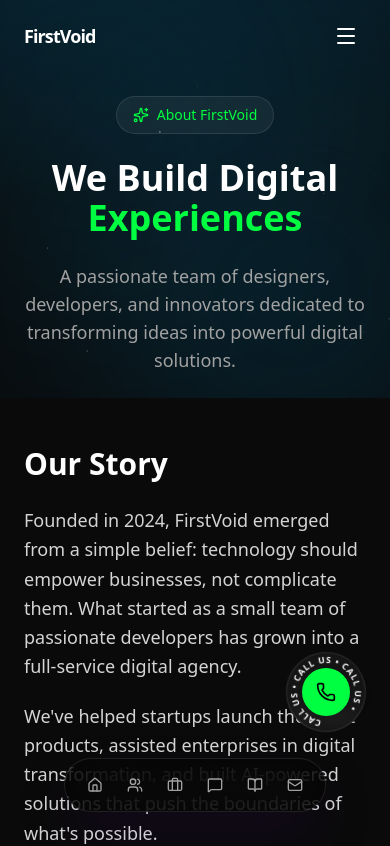
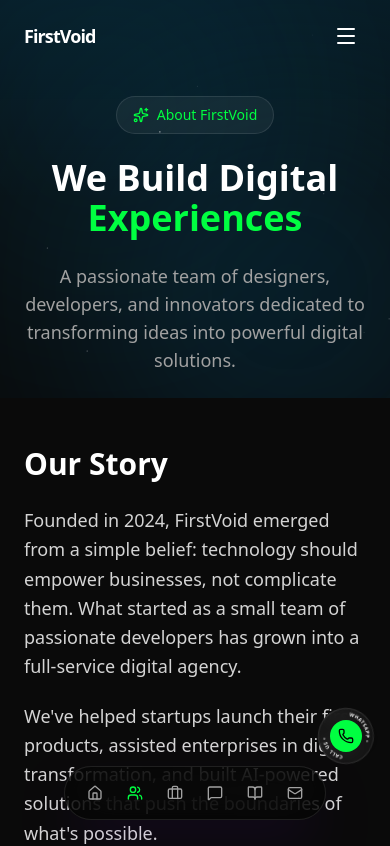
Before and after one commit to chetankush/Matrixo, a Next.js app: page /about in a window 390 px wide. Shown: the top 846 px of the page. Built offline with nearby package versions, Linux system fonts and the light colour scheme.

Commit message:
updated ui

```diff
--- a/components/ui/ContactButtons.tsx
+++ b/components/ui/ContactButtons.tsx
@@ -10,7 +10,7 @@
   const whatsappNumber = "917987401227";
 
   return (
-    <div className="fixed bottom-28 right-6 z-50 flex flex-col items-end gap-3 md:bottom-12">
+    <div className="fixed bottom-20 right-4 z-50 flex flex-col items-end gap-2 md:bottom-12 md:right-6">
       <AnimatePresence>
         {isOpen && (
           <>
@@ -21,11 +21,11 @@
               animate={{ opacity: 1, scale: 1, y: 0 }}
               exit={{ opacity: 0, scale: 0.5, y: 20 }}
               transition={{ duration: 0.2, delay: 0.1 }}
-              className="flex items-center gap-3 px-4 py-3 bg-neutral-900 border border-white/10 rounded-full shadow-lg hover:bg-neutral-800 transition-colors group"
+              className="flex items-center gap-2 px-3 py-2 bg-neutral-900 border border-white/10 rounded-full shadow-lg hover:bg-neutral-800 transition-colors group md:gap-3 md:px-4 md:py-3"
             >
               <span className="text-white text-sm font-medium hidden sm:block">Call Us</span>
-              <div className="w-10 h-10 bg-sky-500 rounded-full flex items-center justify-center group-hover:bg-sky-400 transition-colors">
-                <Phone className="w-5 h-5 text-white" />
+              <div className="w-8 h-8 bg-sky-500 rounded-full flex items-center justify-center group-hover:bg-sky-400 transition-colors md:w-10 md:h-10">
+                <Phone className="w-4 h-4 text-white md:w-5 md:h-5" />
               </div>
             </motion.a>
 
@@ -38,11 +38,11 @@
               animate={{ opacity: 1, scale: 1, y: 0 }}
               exit={{ opacity: 0, scale: 0.5, y: 20 }}
               transition={{ duration: 0.2 }}
-              className="flex items-center gap-3 px-4 py-3 bg-neutral-900 border border-white/10 rounded-full shadow-lg hover:bg-neutral-800 transition-colors group"
+              className="flex items-center gap-2 px-3 py-2 bg-neutral-900 border border-white/10 rounded-full shadow-lg hover:bg-neutral-800 transition-colors group md:gap-3 md:px-4 md:py-3"
             >
               <span className="text-white text-sm font-medium hidden sm:block">WhatsApp</span>
-              <div className="w-10 h-10 bg-green-500 rounded-full flex items-center justify-center group-hover:bg-green-400 transition-colors">
-                <MessageCircle className="w-5 h-5 text-white" />
+              <div className="w-8 h-8 bg-green-500 rounded-full flex items-center justify-center group-hover:bg-green-400 transition-colors md:w-10 md:h-10">
+                <MessageCircle className="w-4 h-4 text-white md:w-5 md:h-5" />
               </div>
             </motion.a>
           </>
@@ -50,12 +50,12 @@
       </AnimatePresence>
 
       {/* Toggle Button */}
-      {/* Custom Rotating Button */}
+      {/* Custom Rotating Button - Smaller on mobile */}
       <motion.button
         onClick={() => setIsOpen(!isOpen)}
         whileHover={{ scale: 1.05 }}
         whileTap={{ scale: 0.95 }}
-        className="relative w-20 h-20 flex items-center justify-center group"
+        className="relative w-14 h-14 flex items-center justify-center group md:w-20 md:h-20"
       >
         {/* Rotating Text Ring */}
         <motion.div
@@ -72,9 +72,14 @@
                 d="M 50, 50 m -37, 0 a 37,37 0 1,1 74,0 a 37,37 0 1,1 -74,0"
               />
             </defs>
-            <text className="text-[11px] font-bold uppercase tracking-widest fill-white">
+            <text className="text-[9px] font-bold uppercase tracking-widest fill-white md:text-[11px]">
               <textPath href="#textPath" startOffset="0%">
-                Call Us • Call Us • Call Us •
+                Call Us •
+              </textPath>
+            </text>
+            <text className="text-[9px] font-bold uppercase tracking-widest fill-white md:text-[11px]">
+              <textPath href="#textPath" startOffset="50%">
+                WhatsApp •
               </textPath>
             </text>
           </svg>
@@ -82,14 +87,14 @@
 
         {/* Center Icon */}
         <div
-          className={`relative z-10 w-12 h-12 rounded-full flex items-center justify-center transition-colors duration-300 ${
+          className={`relative z-10 w-8 h-8 rounded-full flex items-center justify-center transition-colors duration-300 md:w-12 md:h-12 ${
             isOpen ? "bg-neutral-800" : "bg-matrixo-green group-hover:bg-green-400"
           }`}
         >
           {isOpen ? (
-            <X className="w-5 h-5 text-white" />
+            <X className="w-4 h-4 text-white md:w-5 md:h-5" />
           ) : (
-            <Phone className="w-5 h-5 text-black" />
+            <Phone className="w-4 h-4 text-black md:w-5 md:h-5" />
           )}
         </div>
       </motion.button>
--- a/components/ui/FloatingNav.tsx
+++ b/components/ui/FloatingNav.tsx
@@ -1,11 +1,104 @@
 "use client";
-import { motion } from "framer-motion";
+import { useState, useRef, useCallback } from "react";
+import { usePathname } from "next/navigation";
+import { motion, AnimatePresence } from "framer-motion";
 import { cn } from "@/lib/utils";
 import { Home, Users, Briefcase, MessageSquare, BookOpen, Mail } from "lucide-react";
 import Link from "next/link";
 
+interface NavItemProps {
+  name: string;
+  link?: string;
+  href?: string;
+  icon: React.ComponentType<{ className?: string }>;
+  isExternal?: boolean;
+}
+
+const NavItem = ({ item, isActive }: { item: NavItemProps; isActive: boolean }) => {
+  const [showTooltip, setShowTooltip] = useState(false);
+  const longPressTimer = useRef<NodeJS.Timeout | null>(null);
+  const tooltipTimer = useRef<NodeJS.Timeout | null>(null);
+
+  const handlePressStart = useCallback(() => {
+    longPressTimer.current = setTimeout(() => {
+      setShowTooltip(true);
+      // Auto-hide tooltip after 2 seconds
+      tooltipTimer.current = setTimeout(() => {
+        setShowTooltip(false);
+      }, 2000);
+    }, 500); // 500ms for long press
+  }, []);
+
+  const handlePressEnd = useCallback(() => {
+    if (longPressTimer.current) {
+      clearTimeout(longPressTimer.current);
+      longPressTimer.current = null;
+    }
+  }, []);
+
+  const handleTouchEnd = useCallback(() => {
+    handlePressEnd();
+    // Keep tooltip visible if it was shown
+  }, [handlePressEnd]);
+
+  const content = (
+    <motion.div
+      whileHover={{ scale: 1.1 }}
+      whileTap={{ scale: 0.9 }}
+      onMouseDown={handlePressStart}
+      onMouseUp={handlePressEnd}
+      onMouseLeave={() => {
+        handlePressEnd();
+        setShowTooltip(false);
+        if (tooltipTimer.current) {
+          clearTimeout(tooltipTimer.current);
+        }
+      }}
+      onTouchStart={handlePressStart}
+      onTouchEnd={handleTouchEnd}
+      className={cn(
+        "relative group p-2.5 rounded-full transition-colors",
+        !isActive && "hover:bg-white/10"
+      )}
+    >
+      <item.icon className={cn(
+        "w-4 h-4 transition-colors",
+        isActive ? "text-matrixo-green" : "text-neutral-400 group-hover:text-white"
+      )} />
+
+      {/* Tooltip */}
+      <AnimatePresence>
+        {showTooltip && (
+          <motion.div
+            initial={{ opacity: 0, y: 10, scale: 0.8 }}
+            animate={{ opacity: 1, y: 0, scale: 1 }}
+            exit={{ opacity: 0, y: 10, scale: 0.8 }}
+            transition={{ duration: 0.15 }}
+            className="absolute -top-10 left-1/2 -translate-x-1/2 px-2 py-1 bg-neutral-800 border border-white/10 rounded-md whitespace-nowrap z-50"
+          >
+            <span className="text-xs text-white font-medium">{item.name}</span>
+            <div className="absolute -bottom-1 left-1/2 -translate-x-1/2 w-2 h-2 bg-neutral-800 border-r border-b border-white/10 rotate-45" />
+          </motion.div>
+        )}
+      </AnimatePresence>
+    </motion.div>
+  );
+
+  if (item.href) {
+    return (
+      <a href={item.href} target={item.isExternal ? "_blank" : undefined} rel={item.isExternal ? "noopener noreferrer" : undefined}>
+        {content}
+      </a>
+    );
+  }
+
+  return <Link href={item.link || "/"}>{content}</Link>;
+};
+
 export const FloatingNav = ({ className }: { className?: string }) => {
-  const navItems = [
+  const pathname = usePathname();
+
+  const navItems: NavItemProps[] = [
     { name: "Home", link: "/", icon: Home },
     { name: "About", link: "/about", icon: Users },
     { name: "Projects", link: "/projects", icon: Briefcase },
@@ -14,8 +107,15 @@
     { name: "Contact", link: "/#contact", icon: Mail },
   ];
 
+  const isItemActive = (item: NavItemProps) => {
+    if (!item.link) return false;
+    if (item.link === "/") return pathname === "/";
+    if (item.link.startsWith("/#")) return false; // Hash links are not active states
+    return pathname.startsWith(item.link);
+  };
+
   return (
-    <div className={cn("fixed bottom-8 left-1/2 -translate-x-1/2 z-[100] md:hidden", className)}>
+    <div className={cn("fixed bottom-6 left-1/2 -translate-x-1/2 z-[100] md:hidden", className)}>
       <motion.div
         initial={{ y: 100, opacity: 0 }}
         animate={{ y: 0, opacity: 1 }}
@@ -23,15 +123,7 @@
         className="flex items-center gap-1 px-3 py-2 rounded-full border border-white/10 bg-black/70 backdrop-blur-xl shadow-2xl shadow-matrixo-purple/10"
       >
         {navItems.map((item, idx) => (
-          <Link key={idx} href={item.link}>
-            <motion.div
-              whileHover={{ scale: 1.1 }}
-              whileTap={{ scale: 0.9 }}
-              className="relative group p-2.5 rounded-full hover:bg-white/10 transition-colors"
-            >
-              <item.icon className="w-4 h-4 text-neutral-400 group-hover:text-white transition-colors" />
-            </motion.div>
-          </Link>
+          <NavItem key={idx} item={item} isActive={isItemActive(item)} />
         ))}
       </motion.div>
     </div>
--- a/components/ui/MusicToggle.tsx
+++ b/components/ui/MusicToggle.tsx
@@ -193,7 +193,7 @@
     <button
       onClick={toggleMute}
       className={cn(
-        "fixed bottom-4 left-6 z-50 p-2 rounded-full transition-all duration-300",
+        "fixed bottom-6 left-4 z-50 p-2 rounded-full transition-all duration-300 md:left-6",
         "bg-white/10 backdrop-blur-md border border-white/20 hover:bg-white/20",
         "text-white hover:scale-105"
       )}
```
